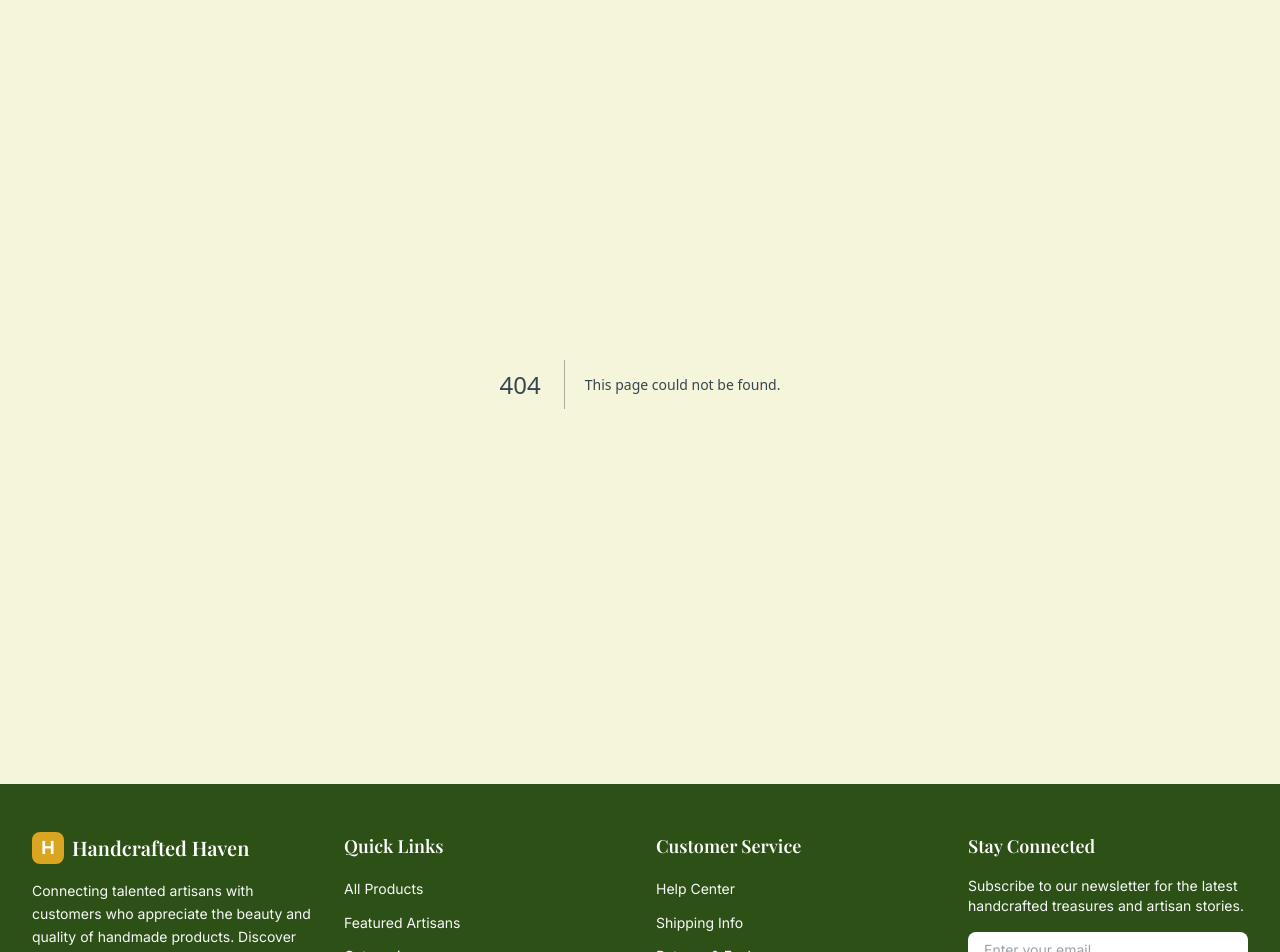
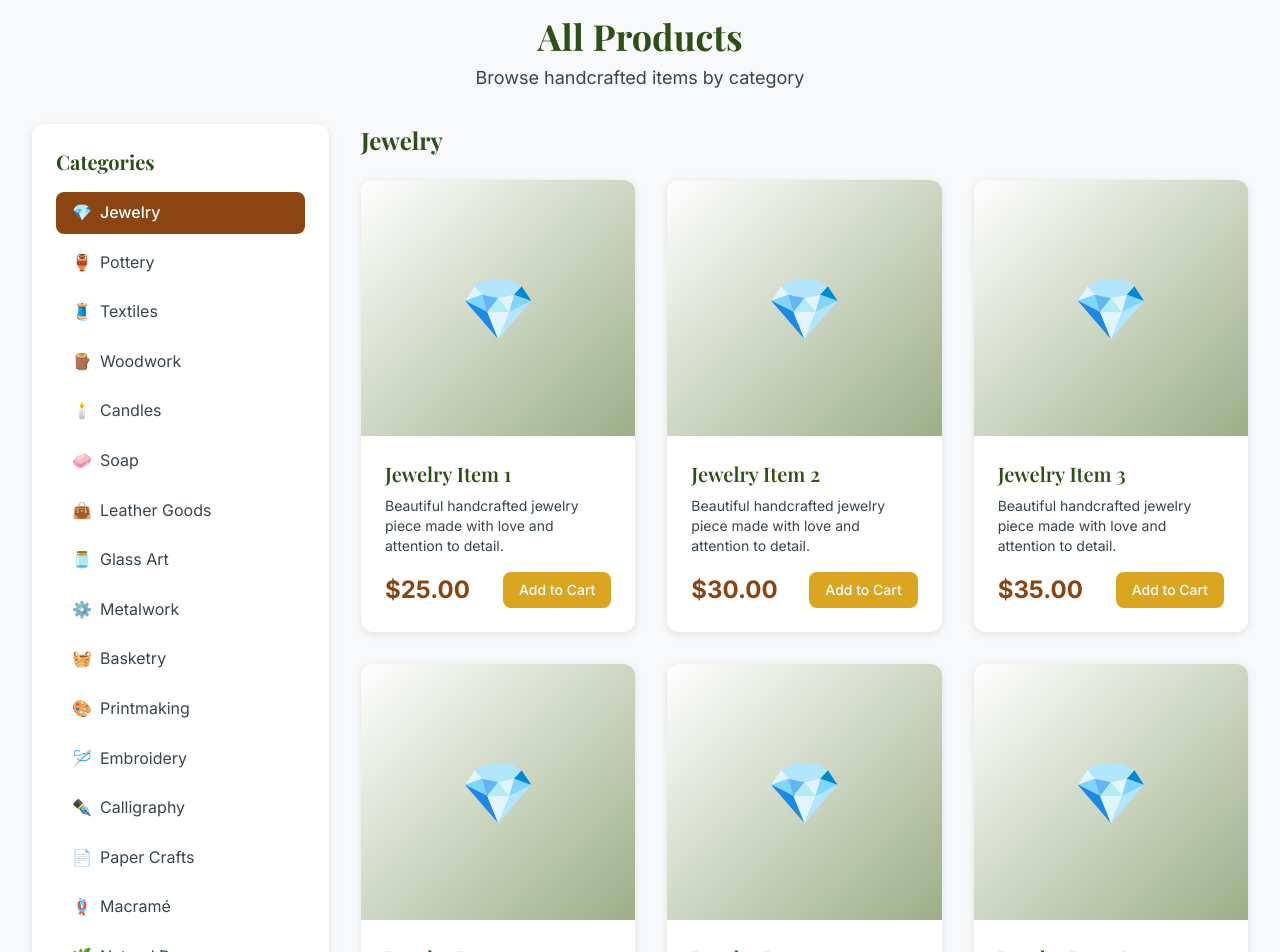
Before and after one commit to AdehenryOmoOba/Handcrafted-Haven, a Next.js app: page /products in a window 1280 px wide. Before the commit this address had no page. Shown: the part 80-1032 px from the top of the page. Built offline with nearby package versions, Linux system fonts and the light colour scheme; a web font is replaced by a local one.

Commit message:
new file:   src/app/about/page.tsx 	new file:   src/app/categories/page.tsx 	new file:   src/app/products/page.tsx

```diff
--- /dev/null
+++ b/src/app/about/page.tsx
@@ -0,0 +1,9 @@
+import Link from 'next/link';
+
+export default function AboutPage(){
+  return (
+    <div>Prods</div>
+
+
+  );
+}
--- /dev/null
+++ b/src/app/categories/page.tsx
@@ -0,0 +1,60 @@
+import Link from 'next/link';
+
+export default function CategoriesPage() {
+  const categories = [
+    { name: 'Jewelry', icon: '💎', description: 'Handcrafted rings, necklaces, and accessories' },
+    { name: 'Pottery', icon: '🏺', description: 'Unique ceramic pieces and pottery' },
+    { name: 'Textiles', icon: '🧵', description: 'Handwoven fabrics and textile art' },
+    { name: 'Woodwork', icon: '🪵', description: 'Custom wooden furniture and decor' },
+    { name: 'Candles', icon: '🕯️', description: 'Artisanal soy candles with natural scents' },
+    { name: 'Soap', icon: '🧼', description: 'Handmade soaps with organic ingredients' },
+    { name: 'Leather Goods', icon: '👜', description: 'Hand-stitched wallets, bags, and accessories' },
+    { name: 'Glass Art', icon: '🫙', description: 'Blown and stained glass creations' },
+    { name: 'Metalwork', icon: '⚙️', description: 'Forged iron and copper decorative items' },
+    { name: 'Basketry', icon: '🧺', description: 'Woven baskets from natural fibers' },
+    { name: 'Printmaking', icon: '🎨', description: 'Hand-pressed prints and block art' },
+    { name: 'Embroidery', icon: '🪡', description: 'Intricate stitched designs on fabric' },
+    { name: 'Calligraphy', icon: '✒️', description: 'Elegant hand-lettered art and stationery' },
+    { name: 'Paper Crafts', icon: '📄', description: 'Handmade cards, journals, and origami' },
+    { name: 'Macramé', icon: '🪢', description: 'Knotted wall hangings and plant hangers' },
+    { name: 'Natural Dyes', icon: '🌿', description: 'Plant-based dyed fabrics and yarns' },
+    { name: 'Toy Making', icon: '🧸', description: 'Wooden and fabric toys for all ages' },
+    { name: 'Bookbinding', icon: '📚', description: 'Hand-bound journals and sketchbooks' },
+    { name: 'Enamel Art', icon: '🔥', description: 'Vitreous enamel jewelry and decor' },
+    { name: 'Mosaic', icon: '🪩', description: 'Tile and glass mosaic wall art' },
+    { name: 'Resin Art', icon: '🌀', description: 'Epoxy resin coasters, trays, and decor' }
+  ];
+
+  return (
+    <div className="min-h-screen">
+
+      <section className="py-16 bg-pure-white">
+        <div className="max-w-7xl mx-auto px-4 sm:px-6 lg:px-8">
+          <div className="text-center mb-12">
+            <h2 className="font-serif text-3xl md:text-4xl font-bold text-deep-forest mb-4">
+              All Categories
+            </h2>
+            <p className="text-lg text-charcoal max-w-2xl mx-auto">
+              Explore our curated collection of handcrafted items across various categories
+            </p>
+          </div>
+
+          <div className="grid grid-cols-1 md:grid-cols-2 lg:grid-cols-4 gap-8">
+            {categories.map((category) => (
+              <div
+                key={category.name}
+                className="bg-cream rounded-xl p-6 text-center hover:shadow-card transition-shadow duration-200"
+              >
+                <div className="text-4xl mb-4">{category.icon}</div>
+                <h3 className="font-serif text-xl font-semibold text-deep-forest mb-2">
+                  {category.name}
+                </h3>
+                <p className="text-charcoal text-sm">{category.description}</p>
+              </div>
+            ))}
+          </div>
+        </div>
+      </section>
+    </div>
+  );
+}
--- /dev/null
+++ b/src/app/products/page.tsx
@@ -0,0 +1,130 @@
+'use client'; // Required for useState and interactivity
+
+import { useState } from 'react';
+import Link from 'next/link';
+
+// Define 21 categories
+const categories = [
+  { id: 'jewelry', name: 'Jewelry', icon: '💎' },
+  { id: 'pottery', name: 'Pottery', icon: '🏺' },
+  { id: 'textiles', name: 'Textiles', icon: '🧵' },
+  { id: 'woodwork', name: 'Woodwork', icon: '🪵' },
+  { id: 'candles', name: 'Candles', icon: '🕯️' },
+  { id: 'soap', name: 'Soap', icon: '🧼' },
+  { id: 'leather', name: 'Leather Goods', icon: '👜' },
+  { id: 'glass', name: 'Glass Art', icon: '🫙' },
+  { id: 'metalwork', name: 'Metalwork', icon: '⚙️' },
+  { id: 'basketry', name: 'Basketry', icon: '🧺' },
+  { id: 'printmaking', name: 'Printmaking', icon: '🎨' },
+  { id: 'embroidery', name: 'Embroidery', icon: '🪡' },
+  { id: 'calligraphy', name: 'Calligraphy', icon: '✒️' },
+  { id: 'paper', name: 'Paper Crafts', icon: '📄' },
+  { id: 'macrame', name: 'Macramé', icon: '🪢' },
+  { id: 'dyes', name: 'Natural Dyes', icon: '🌿' },
+  { id: 'toys', name: 'Toy Making', icon: '🧸' },
+  { id: 'bookbinding', name: 'Bookbinding', icon: '📚' },
+  { id: 'enamel', name: 'Enamel Art', icon: '🔥' },
+  { id: 'mosaic', name: 'Mosaic', icon: '🪩' },
+  { id: 'resin', name: 'Resin Art', icon: '🌀' }
+];
+
+// Generate 10 sample products for each category
+const generateProducts = (categoryId, categoryName) => {
+  return Array.from({ length: 10 }, (_, i) => ({
+    id: `${categoryId}-${i + 1}`,
+    name: `${categoryName} Item ${i + 1}`,
+    description: `Beautiful handcrafted ${categoryName.toLowerCase()} piece made with love and attention to detail.`,
+    price: (25 + i * 5).toFixed(2), // $25, $30, $35, etc.
+    icon: categories.find(c => c.id === categoryId)?.icon || '✨'
+  }));
+};
+
+// Pre-generate all products
+const allProducts = {};
+categories.forEach(cat => {
+  allProducts[cat.id] = generateProducts(cat.id, cat.name);
+});
+
+export default function ProductsPage() {
+  const [selectedCategory, setSelectedCategory] = useState('jewelry'); // Default to first category
+
+  const productsToShow = allProducts[selectedCategory] || [];
+
+  return (
+    <div className="min-h-screen bg-light-gray py-8">
+      <div className="max-w-7xl mx-auto px-4 sm:px-6 lg:px-8">
+        <div className="text-center mb-8">
+          <h1 className="font-serif text-3xl md:text-4xl font-bold text-deep-forest">
+            All Products
+          </h1>
+          <p className="text-lg text-charcoal max-w-2xl mx-auto mt-2">
+            Browse handcrafted items by category
+          </p>
+        </div>
+
+        <div className="flex flex-col lg:flex-row gap-8">
+          {/* Sidebar */}
+          <aside className="lg:w-1/4 bg-pure-white rounded-xl p-6 shadow-card h-fit">
+            <h2 className="font-serif text-xl font-bold text-deep-forest mb-4">Categories</h2>
+            <nav className="space-y-2">
+              {categories.map((category) => (
+                <button
+                  key={category.id}
+                  onClick={() => setSelectedCategory(category.id)}
+                  className={`w-full text-left px-4 py-2 rounded-lg transition-colors duration-200 ${
+                    selectedCategory === category.id
+                      ? 'bg-primary text-pure-white font-medium'
+                      : 'text-charcoal hover:bg-cream'
+                  }`}
+                >
+                  <span className="mr-2">{category.icon}</span>
+                  {category.name}
+                </button>
+              ))}
+            </nav>
+          </aside>
+
+          {/* Products Grid */}
+          <main className="lg:w-3/4">
+            <div className="mb-6">
+              <h2 className="font-serif text-2xl font-bold text-deep-forest">
+                {categories.find(c => c.id === selectedCategory)?.name || 'Products'}
+              </h2>
+            </div>
+
+            {productsToShow.length > 0 ? (
+              <div className="grid grid-cols-1 md:grid-cols-2 lg:grid-cols-3 gap-8">
+                {productsToShow.map((product) => (
+                  <div
+                    key={product.id}
+                    className="bg-pure-white rounded-xl shadow-card overflow-hidden hover:shadow-lg transition-shadow duration-200"
+                  >
+                    <div className="h-64 bg-gradient-to-br from-sage-green to-secondary flex items-center justify-center">
+                      <span className="text-6xl text-pure-white">{product.icon}</span>
+                    </div>
+                    <div className="p-6">
+                      <h3 className="font-serif text-xl font-semibold text-deep-forest mb-2">
+                        {product.name}
+                      </h3>
+                      <p className="text-charcoal text-sm mb-4">{product.description}</p>
+                      <div className="flex justify-between items-center">
+                        <span className="text-2xl font-bold text-primary">${product.price}</span>
+                        <button className="px-4 py-2 bg-accent text-pure-white rounded-lg hover:bg-primary transition-colors duration-200 text-sm font-medium">
+                          Add to Cart
+                        </button>
+                      </div>
+                    </div>
+                  </div>
+                ))}
+              </div>
+            ) : (
+              <p className="text-charcoal">No products found in this category.</p>
+            )}
+
+
+          </main>
+        </div>
+      </div>
+    </div>
+  );
+}
```
